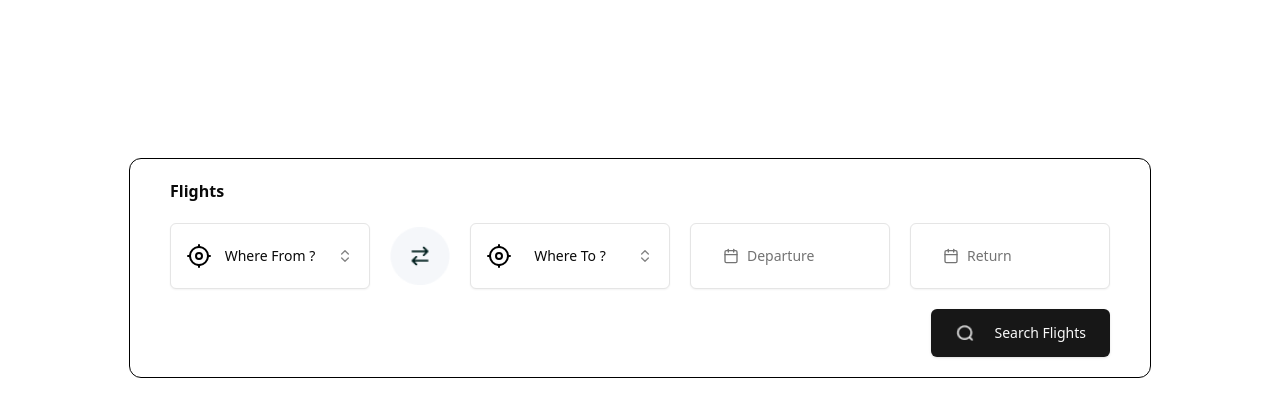
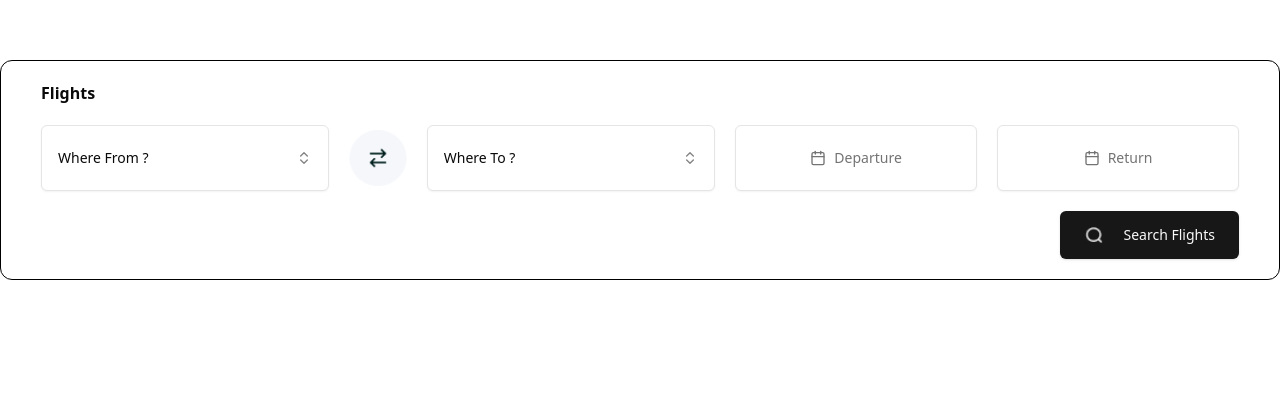
Before and after one commit to Vikash-thak12/Flight_Search_Page, a Next.js app: page / in a window 1280 px wide. Shown: the part 132-548 px from the top of the page. Built offline with nearby package versions, Linux system fonts and the light colour scheme.

Commit message:
Fixed: Airports inputs

```diff
--- a/app/layout.tsx
+++ b/app/layout.tsx
@@ -29,7 +29,7 @@ export default function RootLayout({
       <body
         className={`${geistSans.variable} ${geistMono.variable} antialiased`}
       >
-        <div className="w-full h-screen overflow-hidden">
+        <div className="w-full">
           {children}
         </div>
         <Toaster />
--- a/components/FirstPage.tsx
+++ b/components/FirstPage.tsx
@@ -6,6 +6,7 @@ import { Button } from './ui/button'
 import Image from 'next/image'
 import LoadingPage, { LoadingBar } from './Loading'
 import { useToast } from '@/hooks/use-toast'
+import { Select } from './ui/select'
 
 
 const FirstPage = () => {
@@ -40,7 +41,7 @@ const FirstPage = () => {
       <LoadingBar />
       <LoadingPage />
     </> : (
-      <main className='border border-black px-10 rounded-xl py-5'>
+      <main className='border border-black px-10 rounded-xl py-5 mt-48'>
         <h1 className='font-bold'>Flights</h1>
         <div className='py-5 flex items-center justify-center gap-5'>
           <ComboboxDemo where={"Where From ?"} val={"From"} onChange={setFrom} />
--- a/components/ui/DatePicker.tsx
+++ b/components/ui/DatePicker.tsx
@@ -20,19 +20,21 @@ interface DatePickerDemoProps {
 
 export function DatePickerDemo({val, onChange}: DatePickerDemoProps) {
   const [date, setDate] = React.useState<Date | undefined>(undefined)
+  const [open, setOpen] = React.useState(false)
 
   const handleDateChange = (selectedDate: Date | undefined ) => {
     setDate(selectedDate);
     onChange(selectedDate ?? null);
+    setOpen(false)
   };
 
   return (
-    <Popover>
+    <Popover open={open} onOpenChange={setOpen}>
       <PopoverTrigger asChild>
         <Button
           variant={"outline"}
           className={cn(
-            "w-[200px] justify-start text-left font-normal p-8",
+            "w-[250px] justify-center text-left font-normal p-8",
             !date && "text-muted-foreground"
           )}
         >
--- a/components/ui/Dropdown.tsx
+++ b/components/ui/Dropdown.tsx
@@ -2,6 +2,7 @@
 
 import * as React from "react"
 import { Check, ChevronsUpDown } from "lucide-react"
+import { airportsData } from "@/data"
 
 import { cn } from "@/lib/utils"
 import { Button } from "@/components/ui/button"
@@ -19,32 +20,26 @@ import {
     PopoverTrigger,
 } from "@/components/ui/popover"
 
-const frameworks = [
-    {
-        value: "next.js",
-        label: "Next.js",
-    },
-    {
-        value: "sveltekit",
-        label: "SvelteKit",
-    },
-    {
-        value: "nuxt.js",
-        label: "Nuxt.js",
-    },
-    {
-        value: "remix",
-        label: "Remix",
-    },
-    {
-        value: "astro",
-        label: "Astro",
-    },
-]
+interface Airport {
+    city: string;
+    code: string;
+    name: string;
+}
 
-export function ComboboxDemo({ where, val, onChange }: { where: string, val: string, onChange: (value: string) => void }) {
+export function ComboboxDemo({ where, val, onChange }: { where: string, val: string, onChange: (value: Airport | null) => void }) {
     const [open, setOpen] = React.useState(false)
-    const [value, setValue] = React.useState("")
+    const [selectedAirport, setSelectedAirport] = React.useState<Airport | null>(null)
+
+    const handleSelect = (airport: Airport) => {
+        // Toggle selection logic
+        if (selectedAirport && selectedAirport.code === airport.code) {
+            onChange(null);
+        } else {
+            setSelectedAirport(airport);
+            onChange(airport);
+        }
+        setOpen(false);
+    };
 
     return (
         <Popover open={open} onOpenChange={setOpen}>
@@ -53,16 +48,17 @@ export function ComboboxDemo({ where, val, onChange }: { where: string, val: str
                     variant="outline"
                     role="combobox"
                     aria-expanded={open}
-                    className="w-[200px] items-center justify-between py-8"
+                    className="w-[300px] items-center justify-between py-8 px-4"
                     onClick={() => setOpen(!open)}
                 >
-                    <svg xmlns="http://www.w3.org/2000/svg" width="24" height="24" fill="none" id="aim">
-                        <path fill="#000" fill-rule="evenodd" d="M12 8a4 4 0 1 0 0 8 4 4 0 0 0 0-8Zm-2 4a2 2 0 1 1 4 0 2 2 0 0 1-4 0Z" clip-rule="evenodd"></path>
-                        <path fill="#000" fill-rule="evenodd" d="M13 1a1 1 0 1 0-2 0v1.05A10.003 10.003 0 0 0 2.05 11H1a1 1 0 1 0 0 2h1.05A10.003 10.003 0 0 0 11 21.95V23a1 1 0 1 0 2 0v-1.05A10.003 10.003 0 0 0 21.95 13H23a1 1 0 1 0 0-2h-1.05A10.003 10.003 0 0 0 13 2.05V1Zm-1 19a8 8 0 1 1 0-16 8 8 0 0 1 0 16Z" clip-rule="evenodd"></path>
-                    </svg>
-                    {value
-                        ? frameworks.find((framework) => framework.value === value)?.label
-                        : `${where}`}
+                    {selectedAirport ? (
+                        <div className="flex flex-col items-start w-[95%]">
+                            <span>{selectedAirport.city}</span>
+                            <span className="w-full flex text-sm text-muted-foreground overflow-hidden">
+                                {selectedAirport.name}
+                            </span>
+                        </div>
+                    ) : `${where}`}
                     <ChevronsUpDown className="ml-2 h-4 w-4 shrink-0 opacity-50" />
                 </Button>
             </PopoverTrigger>
@@ -70,25 +66,15 @@ export function ComboboxDemo({ where, val, onChange }: { where: string, val: str
                 <Command>
                     <CommandInput placeholder={`${val}`} />
                     <CommandList>
-                        <CommandEmpty>No framework found.</CommandEmpty>
+                        <CommandEmpty>No Such Airports Found...</CommandEmpty>
                         <CommandGroup>
-                            {frameworks.map((framework) => (
+                            {airportsData.map((airport) => (
                                 <CommandItem
-                                    key={framework.value}
-                                    value={framework.value}
-                                    onSelect={(currentValue) => {
-                                        setValue(currentValue === value ? "" : currentValue)
-                                        onChange(currentValue === value ? "" : currentValue)
-                                        setOpen(false)
-                                    }}
+                                    key={airport.code} // Use a unique identifier
+                                    value={JSON.stringify(airport)} // Store the entire airport object as a JSON string
+                                    onSelect={() => handleSelect(airport)} // Pass the airport object to the handler
                                 >
-                                    <Check
-                                        className={cn(
-                                            "mr-2 h-4 w-4",
-                                            value === framework.value ? "opacity-100" : "opacity-0"
-                                        )}
-                                    />
-                                    {framework.label}
+                                    {airport.name}
                                 </CommandItem>
                             ))}
                         </CommandGroup>
--- a/data/index.ts
+++ b/data/index.ts
@@ -1,5 +1,5 @@
-export const airportsData = {
-    "airports": [
+
+export const airportsData = [
     {
         "name": "Indira Gandhi International Airport",
         "code": "DEL",
@@ -61,4 +61,3 @@ export const airportsData = {
         "country": "Japan"
     }
 ]
-  };
--- a/package.json
+++ b/package.json
@@ -12,6 +12,7 @@
     "@radix-ui/react-dialog": "^1.1.2",
     "@radix-ui/react-icons": "^1.3.0",
     "@radix-ui/react-popover": "^1.1.2",
+    "@radix-ui/react-select": "^2.1.2",
     "@radix-ui/react-slot": "^1.1.0",
     "@radix-ui/react-toast": "^1.2.2",
     "class-variance-authority": "^0.7.0",
```
Also changed, not shown: 1 other file (tests, documents, lock files or other folders). Lines whose indentation alone changed are shown as unchanged.
